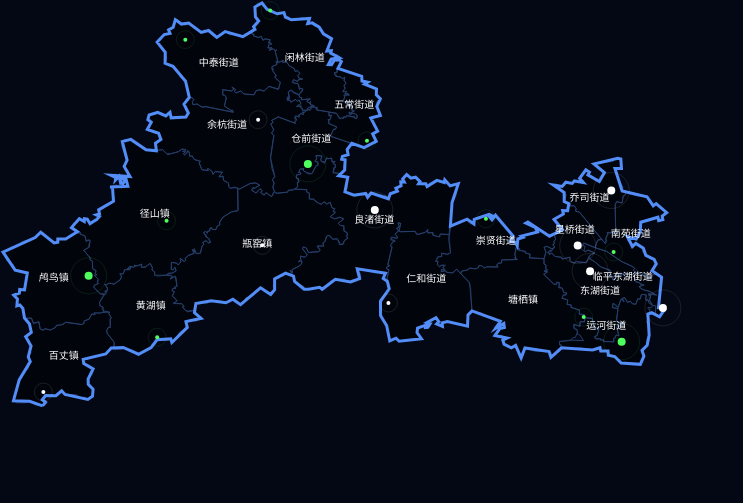
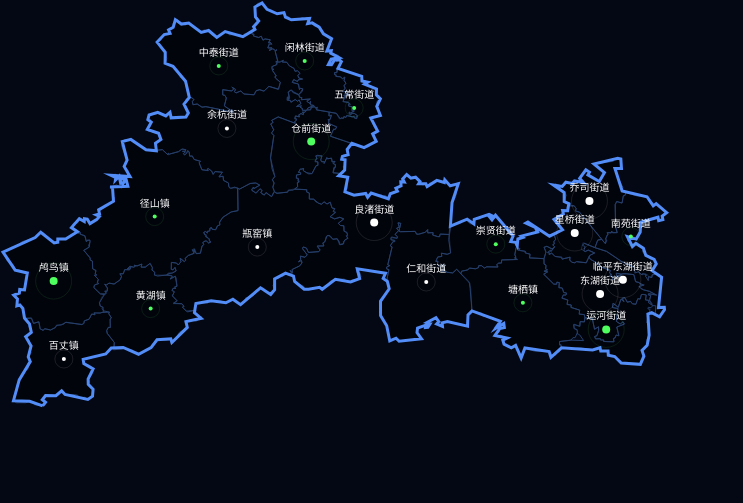
Before and after one commit to ektx/CMap, a plain HTML site: page demo/杭州余杭.html in a window 1280 px wide. Shown: the whole page, without its empty margins (0-743 px from the left). Drawn offline with Linux system fonts and the light colour scheme.

Commit message:
添加说明文档

```diff
--- a/demo/杭州余杭.html
+++ b/demo/杭州余杭.html
@@ -67,6 +67,10 @@
 					hover: {
 						fillStyle: '#4fff5f',
 						font: "15px Microsoft Yahei"
+					},
+					// align: 'start', // 居中方式
+					move: {
+						y: -10
 					}
 				},
 				style: {
--- a/js/mapArea.js
+++ b/js/mapArea.js
@@ -100,6 +100,9 @@ MapAreaChart.prototype = {
 			return colorArr[parseInt(colorArr.length * Math.random())]
 		}
 
+		// 取多个点时,我们随机生成
+		if (_obj.point.size > 1) {
+
 			for (let i = 0; i < _obj.point.size; i ++) {
 
 				let x = y = 0;
@@ -120,6 +123,16 @@ MapAreaChart.prototype = {
 				result.push({
 					x: x,
 					y: y,
+					r: getRandomVal( _obj.point.r ),
+					color: getRandomVal( _obj.point.color )
+				})
+			}
+		}
+		// 只取一个点时,用中心点
+		else {
+			result.push({
+				x: _obj.xCenter,
+				y: _obj.yCenter,
 				r: getRandomVal( _obj.point.r ),
 				color: getRandomVal( _obj.point.color )
 			})
@@ -323,6 +336,10 @@ MapAreaChart.prototype = {
 	},
 
 	drawCityName: function( _opt, index ) {
+		// x 偏移
+		let translateX = 0;
+		// y 偏移
+		let translateY = 0;
 
 		if( this.inAreaCtx == index ){
 			this.setCtxState( _opt.cityName.hover );
@@ -330,9 +347,14 @@ MapAreaChart.prototype = {
 			this.setCtxState( _opt.cityName.normal );
 		}
 
-		this.ctx.textAlign = 'center';
+		this.ctx.textAlign = _opt.cityName.align || 'center';
 
-		this.ctx.fillText(_opt.name, _opt.xCenter, _opt.yCenter);
+		if (_opt.cityName.move) {
+			translateX = _opt.cityName.move.x ? _opt.cityName.move.x : 0;
+			translateY = _opt.cityName.move.y ? _opt.cityName.move.y : 0;
+		}
+
+		this.ctx.fillText(_opt.name, _opt.xCenter + translateX, _opt.yCenter + translateY);
 
 		this.ctx.restore();
 
```
Also changed, not shown: demo/China.html (+1 -0 lines), readme.md (added). Lines whose indentation alone changed are shown as unchanged.
